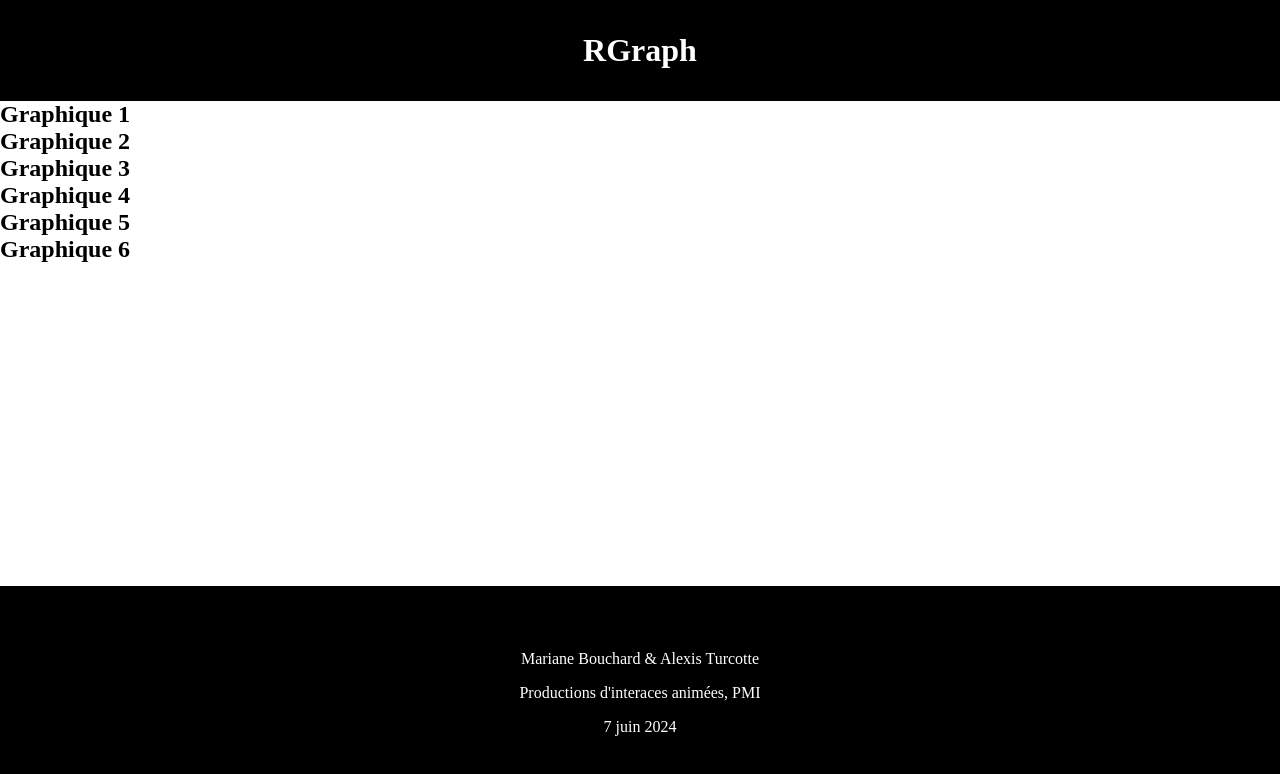
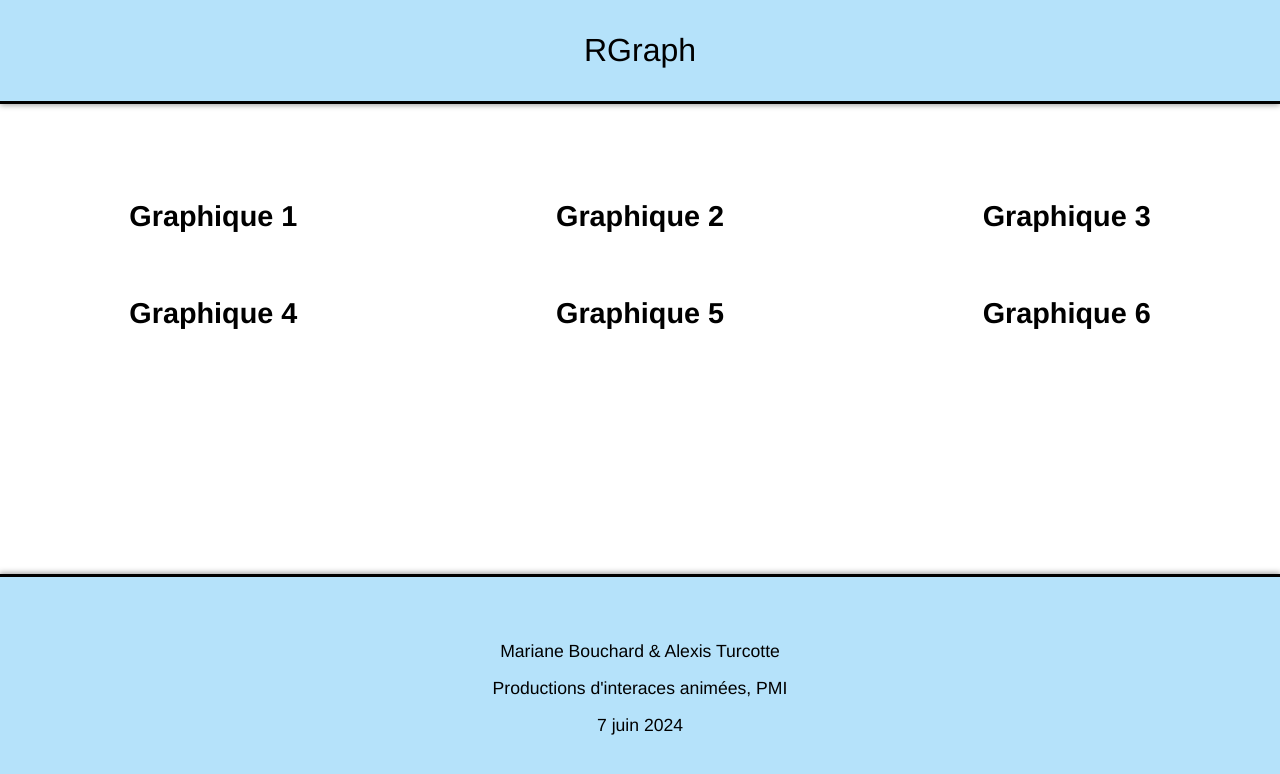
Before and after one commit to hazy26/AGU_tl-01_bouchard_mariane_turcotte-alexis, a website built with Parcel: page src/index.html in a window 1280 px wide. Built offline with nearby package versions, Linux system fonts and the light colour scheme.

Commit message:
css update

```diff
--- /dev/null
+++ b/src/assets/sass/footer.scss
@@ -0,0 +1,19 @@
+@use 'partials/variables' as var;
+
+footer{
+    background-color: var.$color-primary;
+    border-top: .2rem solid var.$color-black;
+    box-shadow: 0 0 6px 1px rgba(0, 0, 0, .4);
+    font-size: 1.1rem;
+    letter-spacing: 1;
+    padding: 4rem;
+
+    .copyright{
+        align-items: center;
+        color: var.$color-black;
+        display: flex;
+        flex-direction: column;
+        gap: 1rem;
+        justify-content: center;
+    }
+}
--- /dev/null
+++ b/src/assets/sass/graphiques.scss
@@ -0,0 +1,29 @@
+@use 'partials/variables' as var;
+
+.graphiques__container{
+    display: grid;
+    gap: 4rem;
+    grid-template-columns: auto;
+    list-style: none;
+    padding: 2rem;
+
+    h2{
+        font-size: 1.8rem;
+        font-weight: 600;
+        letter-spacing: 1;
+    }
+
+    @media screen and (min-width: 768px) {
+        grid-template-columns: repeat(2, auto);
+    }
+
+    @media screen and (min-width: 1024px) {
+        grid-template-columns: repeat(3, auto);
+    }
+
+    .graphique{
+        align-items: center;
+        display: flex;
+        justify-content: center;
+    }
+}
--- /dev/null
+++ b/src/assets/sass/header.scss
@@ -0,0 +1,15 @@
+@use 'partials/variables' as var;
+
+header{
+    background-color: var.$color-primary;
+    border-bottom: .2rem solid var.$color-black;
+    box-shadow: 0 1px 6px 0 rgba(0, 0, 0, .4);
+    padding: 2rem;
+
+    h1{
+        color: var.$color-black;
+        font-weight: 400;
+        letter-spacing: 2;
+        text-align: center;
+    }
+}
--- a/src/assets/sass/main.scss
+++ b/src/assets/sass/main.scss
@@ -1,4 +1,7 @@
 @use 'partials/variables' as var;
+@use 'header';
+@use 'graphiques';
+@use 'footer';
 
 *{
     box-sizing: border-box;
@@ -13,37 +16,11 @@
 body{
     display: flex;
     flex-direction: column;
+    font-family: 'helvetica';
     min-height: 100dvh;
-
-    header{
-        background-color: black;
-        padding: 2rem;
-
-        h1{
-            color: white;
-            text-align: center;
-        }
-    }
 
     main{
         flex-grow: 1;
-
-        .graphiques__container{
-            list-style: none;
-        }
-    }
-
-    footer{
-        background-color: black;
-        padding: 4rem;
-
-        .copyright{
-            align-items: center;
-            color: white;
-            display: flex;
-            flex-direction: column;
-            gap: 1rem;
-            justify-content: center;
-        }
+        padding: 4rem 0;
     }
 }
--- a/src/assets/sass/partials/_variables.scss
+++ b/src/assets/sass/partials/_variables.scss
@@ -0,0 +1,3 @@
+$color-black: #000;
+$color-white: #fff;
+$color-primary: #B5E2FA;
```
Also changed, not shown: dist/index.html, 4 other files.
